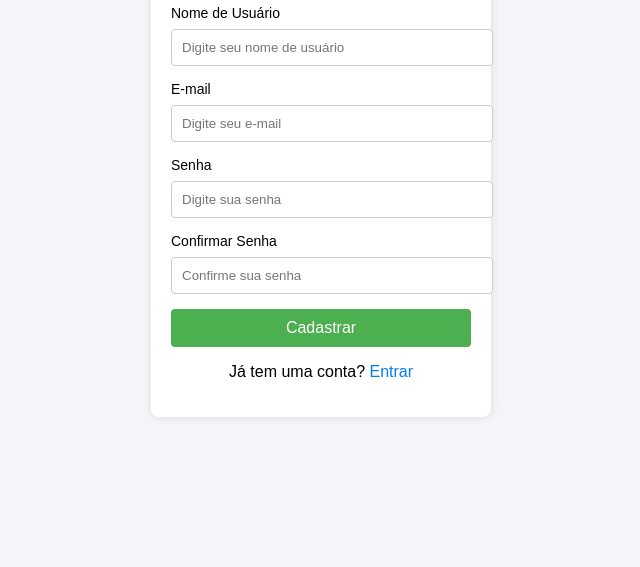
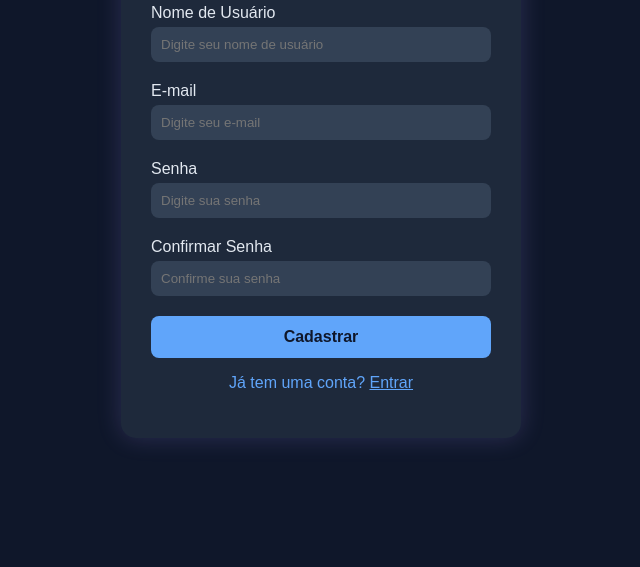
Before and after one commit to SenhorFahrenheit/To-Do-List-NODE, a plain HTML site: page public/signUp.html in a window 1280 px wide. Shown: the part 233-800 px from the top of the page, without its empty margins (319-959 px from the left). Drawn offline with Linux system fonts and the light colour scheme.

Commit message:
refactor: renomeia arquivo de login e atualiza estilos das páginas de login e cadastro

```diff
--- a/public/signUp.html
+++ b/public/signUp.html
@@ -4,7 +4,7 @@
   <meta charset="UTF-8">
   <meta name="viewport" content="width=device-width, initial-scale=1.0">
   <title>Cadastro - To-Do List</title>
-  <link rel="stylesheet" href="/public/styles/signUp.css"> <!-- Vincula o arquivo CSS para estilização -->
+  <link rel="stylesheet" href="styles/signUp.css"> <!-- Vincula o arquivo CSS para estilização -->
 </head>
 <body>
 
@@ -31,7 +31,7 @@
       <button type="submit">Cadastrar</button>
     </form>
 
-    <p>Já tem uma conta? <a href="index.html">Entrar</a></p>
+    <p>Já tem uma conta? <a href="login.html">Entrar</a></p>
   </div>
 
 </body>
--- a/public/styles/signUp.css
+++ b/public/styles/signUp.css
@@ -1,62 +1,69 @@
-/* Estilos básicos para a tela de cadastro */
+* {
+  box-sizing: border-box;
+  font-family: sans-serif;
+}
+
 body {
-    font-family: Arial, sans-serif;
-    background-color: #f4f4f9;
+  background-color: #0F172A;
+  color: #E2E8F0;
   display: flex;
   justify-content: center;
   align-items: center;
-    height: 100vh;
+  min-height: 100svh;
+  height: 100dvh;
   margin: 0;
 }
 
 .container {
-    background-color: white;
-    padding: 20px;
-    box-shadow: 0px 0px 10px rgba(0, 0, 0, 0.1);
-    width: 300px;
-    border-radius: 8px;
+  background-color: #1E293B;
+  padding: 30px;
+  border-radius: 15px;
+  box-shadow: 0 0 25px #A78BFA33;
+  width: 90%;
+  max-width: 400px;
 }
 
 h2 {
   text-align: center;
-    margin-bottom: 20px;
+  margin-bottom: 30px;
+  color: #FCD34D;
 }
 
 label {
-    font-size: 14px;
-    margin-bottom: 8px;
   display: block;
+  margin-bottom: 5px;
 }
 
 input {
   width: 100%;
   padding: 10px;
-    margin-bottom: 15px;
-    border: 1px solid #ccc;
-    border-radius: 4px;
+  margin-bottom: 20px;
+  border: none;
+  border-radius: 8px;
+  background-color: #334155;
+  color: #E2E8F0;
 }
 
 button {
   width: 100%;
-    padding: 10px;
-    background-color: #4CAF50;
-    color: white;
+  padding: 12px;
   border: none;
-    border-radius: 4px;
-    font-size: 16px;
+  border-radius: 8px;
+  background-color: #60A5FA;
+  color: #0F172A;
+  font-size: 1rem;
+  font-weight: bold;
+  cursor: pointer;
+  transition: 0.3s ease;
 }
 
 button:hover {
-    background-color: #45a049;
+  background-color: #3B82F6;
 }
 
-  p {
+p, a {
   text-align: center;
-  }
-
-  a {
-    color: #007bff;
-    text-decoration: none;
+  color: #60A5FA;
 }
 
 a:hover {
--- a/style.css
+++ b/public/styles/style.css
@@ -7,7 +7,6 @@ body {
     background-color: #0F172A;
     color: #E2E8F0;
     display: flex;
-    flex-direction: column;
     align-items: center;
     justify-content: center;
     min-height: 100svh;
@@ -18,6 +17,7 @@ body {
 h1 {
     color: #FCD34D;
     margin-bottom: 30px;
+    text-align: center;
 }
 
 form {
@@ -60,3 +60,12 @@ button {
 button:hover {
     background-color: #3B82F6;
 }
+
+p, a {
+    text-align: center;
+    color: #60A5FA;
+}
+
+a:hover {
+    text-decoration: underline;
+}
```
Also changed, not shown: public/index.html (deleted, +0 -27 lines), public/login.html (added, +30 -0 lines). Lines whose indentation alone changed are shown as unchanged.
